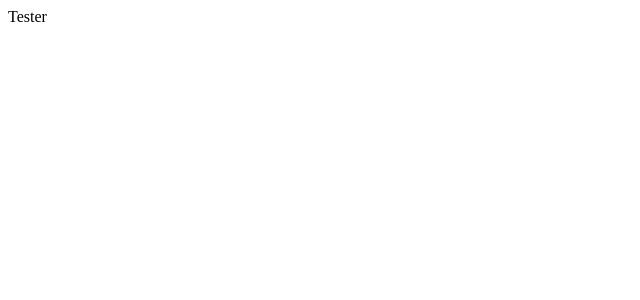
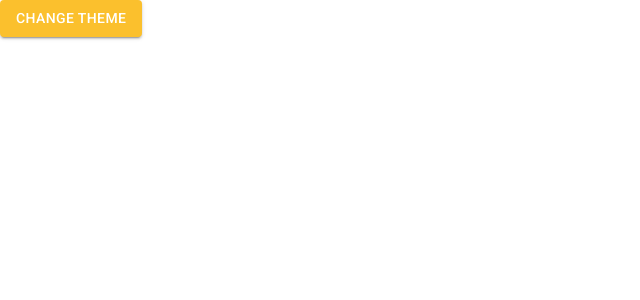
Before and after one commit to ddelacruz/React-typescript, a React (Create React App) app: page /login in a window 1280 px wide. Shown: the top 300 px of the page, without its empty margins (0-640 px from the left). Built offline with nearby package versions, Linux system fonts and the light colour scheme.

Commit message:
create toggle theme

```diff
--- a/package.json
+++ b/package.json
@@ -3,8 +3,13 @@
   "version": "0.1.0",
   "private": true,
   "dependencies": {
+    "@emotion/react": "^11.9.3",
+    "@emotion/styled": "^11.9.3",
+    "@mui/icons-material": "^5.8.4",
+    "@mui/material": "^5.9.1",
     "react": "^18.2.0",
     "react-dom": "^18.2.0",
+    "react-router-dom": "6",
     "react-scripts": "5.0.1"
   },
   "devDependencies": {
--- a/public/index.html
+++ b/public/index.html
@@ -10,34 +10,17 @@
       content="Web site created using create-react-app"
     />
     <link rel="apple-touch-icon" href="%PUBLIC_URL%/logo192.png" />
-    <!--
-      manifest.json provides metadata used when your web app is installed on a
-      user's mobile device or desktop. See https://developers.google.com/web/fundamentals/web-app-manifest/
-    -->
     <link rel="manifest" href="%PUBLIC_URL%/manifest.json" />
-    <!--
-      Notice the use of %PUBLIC_URL% in the tags above.
-      It will be replaced with the URL of the `public` folder during the build.
-      Only files inside the `public` folder can be referenced from the HTML.
 
-      Unlike "/favicon.ico" or "favicon.ico", "%PUBLIC_URL%/favicon.ico" will
-      work correctly both with client-side routing and a non-root public URL.
-      Learn how to configure a non-root public URL by running `npm run build`.
-    -->
     <title>Mi App Typescript</title>
+
+    <link rel="stylesheet" href="https://fonts.googleapis.com/css?family=Roboto:300,400,500,700&display=swap"
+    />
+    <link rel="stylesheet" href="https://fonts.googleapis.com/icon?family=Material+Icons"
+    />
   </head>
-  <body>
+  <body style="margin: 0; padding: 0;">
     <noscript>You need to enable JavaScript to run this app.</noscript>
     <div id="root"></div>
-    <!--
-      This HTML file is a template.
-      If you open it directly in the browser, you will see an empty page.
-
-      You can add webfonts, meta tags, or analytics to this file.
-      The build step will place the bundled scripts into the <body> tag.
-
-      To begin the development, run `npm start` or `yarn start`.
-      To create a production bundle, use `npm run build` or `yarn build`.
-    -->
   </body>
 </html>
--- a/src/App.tsx
+++ b/src/App.tsx
@@ -1,8 +1,15 @@
+
+import { BrowserRouter } from "react-router-dom";
+import { AppRoutes } from "./routes";
+import { AppThemeProvider } from './shared/contexts';
+
 
 export const App = () => {
   return (
-    <div className="App">
-      Tester
-    </div>
+    <AppThemeProvider>
+      <BrowserRouter>
+        <AppRoutes />
+      </BrowserRouter>
+    </AppThemeProvider>
   );
 }
--- /dev/null
+++ b/src/routes/index.tsx
@@ -0,0 +1,19 @@
+import { Button } from '@mui/material';
+import { Routes, Route, Navigate} from 'react-router-dom';
+import { useAppThemeContext } from '../shared/contexts';
+
+export const AppRoutes = () => {
+  const { toggleTheme } = useAppThemeContext();
+  return (
+    <Routes>
+      <Route path='/login' element={
+        <Button variant='contained' color='primary' onClick={toggleTheme}>
+          change Theme
+        </Button>
+        }>
+      </Route>
+
+      <Route path='*' element={<Navigate to='/login' />}></Route>
+    </Routes>
+  );
+}
--- /dev/null
+++ b/src/shared/contexts/index.tsx
@@ -0,0 +1 @@
+export * from './theme.context';
--- /dev/null
+++ b/src/shared/contexts/theme.context.tsx
@@ -0,0 +1,41 @@
+import React, { createContext, useCallback, useContext, useMemo, useState } from "react";
+import { Box, ThemeProvider } from "@mui/material";
+import { DarkTheme, LightTheme } from '../../shared/themes'
+
+interface IThemeContextData  {
+  themeName: 'light' | 'dark';
+  toggleTheme: () => void;
+  // children?: React.ReactNode;
+}
+
+
+const ThemeContext = createContext({} as IThemeContextData);
+
+export const useAppThemeContext = () => {
+  return useContext(ThemeContext);
+}
+
+export const AppThemeProvider: React.FC<React.PropsWithChildren> = ({ children }) => {
+  const [themeName, setThemeName] = useState<'light' | 'dark'>('light');
+
+  const toggleTheme = useCallback(() => {
+    setThemeName(oldThemeName => oldThemeName === 'light' ? 'dark': 'light');
+  }, []);
+
+  const theme = useMemo(() => {
+    if (themeName === 'light') return LightTheme;
+
+    return DarkTheme;
+  }, [themeName]);
+
+
+  return (
+    <ThemeContext.Provider value={{ themeName, toggleTheme}}>
+      <ThemeProvider theme={theme}>
+        <Box width='100vw' height='100vh' bgcolor={theme.palette.background.default}>
+          {children}
+        </Box>
+      </ThemeProvider>
+    </ThemeContext.Provider>
+  )
+}
--- /dev/null
+++ b/src/shared/themes/Dark.ts
@@ -0,0 +1,23 @@
+import { createTheme } from "@mui/material";
+import { cyan, yellow } from "@mui/material/colors";
+
+export const DarkTheme = createTheme({
+  palette: {
+      primary:{
+        main: yellow[700],
+        dark: yellow[600],
+        light: yellow[500],
+        contrastText: '#ffffff'
+      },
+      secondary: {
+        main: cyan[500],
+        dark: cyan[400],
+        light: cyan[300],
+        contrastText: '#ffffff'
+      },
+      background: {
+        paper: '#303134',
+        default: '#202124',
+      }
+  }
+})
--- /dev/null
+++ b/src/shared/themes/Light.ts
@@ -0,0 +1,23 @@
+import { createTheme } from "@mui/material";
+import { cyan, yellow } from "@mui/material/colors";
+
+export const LightTheme = createTheme({
+  palette: {
+      primary:{
+        main: yellow[700],
+        dark: yellow[600],
+        light: yellow[500],
+        contrastText: '#ffffff'
+      },
+      secondary: {
+        main: cyan[500],
+        dark: cyan[400],
+        light: cyan[300],
+        contrastText: '#ffffff'
+      },
+      background: {
+        default: '#ffffff',
+        paper: '#f7f6f3',
+      }
+  }
+})
--- /dev/null
+++ b/src/shared/themes/index.ts
@@ -0,0 +1,2 @@
+export *  from './Light';
+export * from './Dark';
```
Also changed, not shown: 1 other file (tests, documents, lock files or other folders).
